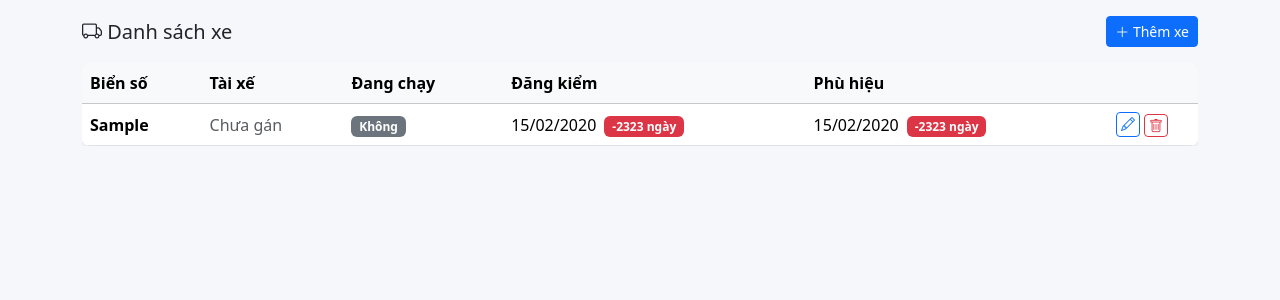
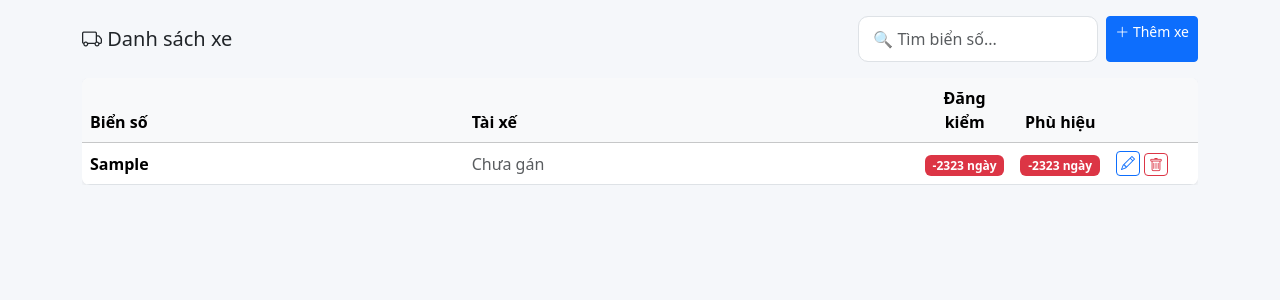
Before and after one commit to ittrichau/Truck_management, a Flask app: page /trucks in a window 1280 px wide. Shown: the part 56-356 px from the top of the page. Run offline with Flask 3, Linux system fonts and the light colour scheme; a user stored in the database is signed in; tables that the repository leaves empty hold one stand-in row (values such as "Sample post"); some libraries are stand-ins or nearby versions.

Commit message:
Update xe

```diff
--- a/app/templates/trucks/index.html
+++ b/app/templates/trucks/index.html
@@ -3,18 +3,22 @@
 {% block content %}
 <div class="d-flex justify-content-between align-items-center mb-3">
     <h5 class="mb-0"><i class="bi bi-truck"></i> Danh sách xe</h5>
-    <a href="{{ url_for('trucks.create') }}" class="btn btn-primary btn-sm"><i class="bi bi-plus-lg"></i> Thêm xe</a>
+    <div class="d-flex gap-2">
+        <div style="width:240px">
+            <input type="text" id="searchInput" class="form-control form-control-sm" placeholder="🔍 Tìm biển số..." oninput="filterTable()">
+        </div>
+        <a href="{{ url_for('trucks.create') }}" class="btn btn-primary btn-sm"><i class="bi bi-plus-lg"></i> Thêm xe</a>
+    </div>
 </div>
 
 <div class="table-container" style="overflow-x: auto;">
-    <table class="table table-hover align-middle bg-white rounded-3 overflow-hidden shadow-sm" style="min-width: 900px;">
+    <table class="table table-hover align-middle bg-white rounded-3 overflow-hidden shadow-sm" id="truckTable">
         <thead class="table-light">
             <tr>
                 <th>Biển số</th>
                 <th>Tài xế</th>
-                <th>Đang chạy</th>
-                <th>Đăng kiểm</th>
-                <th>Phù hiệu</th>
+                <th class="text-center" style="width:70px">Đăng kiểm</th>
+                <th class="text-center" style="width:70px">Phù hiệu</th>
                 <th style="width:90px"></th>
             </tr>
         </thead>
@@ -22,7 +26,12 @@
             {% for item in truck_data %}
             {% set truck = item.truck %}
             <tr>
-                <td><strong>{{ truck.license_plate }}</strong></td>
+                <td>
+                    <strong>{{ truck.license_plate }}</strong>
+                    {% if item.has_active_phoi %}
+                    <span class="badge bg-warning ms-1" title="Đang vận chuyển">&#9654;</span>
+                    {% endif %}
+                </td>
                 <td>
                     {% if item.current_driver %}
                     <a href="{{ url_for('drivers.edit', id=item.current_driver.id) }}">{{ item.current_driver.full_name }}</a>
@@ -30,33 +39,28 @@
                     <span class="text-muted">Chưa gán</span>
                     {% endif %}
                 </td>
-                <td>
-                    {% if item.has_active_phoi %}
-                    <span class="badge bg-warning">Có</span>
+                <td class="text-center">
+                    {% if truck.inspection_date %}
+                        {% set days = truck.inspection_days_until_expiry() %}
+                        {% if days is not none and days <= 15 %}
+                            <span class="badge bg-danger">{{ days }} ngày</span>
+                        {% else %}
+                            <small class="text-muted">{{ truck.inspection_expiry_date().strftime('%d/%m/%Y') if truck.inspection_expiry_date() else '' }}</small>
+                        {% endif %}
                     {% else %}
-                    <span class="badge bg-secondary">Không</span>
+                        <span class="text-muted small">--</span>
                     {% endif %}
                 </td>
-                <td>
-                    {% if truck.inspection_date %}
-                        {{ truck.inspection_expiry_date().strftime('%d/%m/%Y') if truck.inspection_expiry_date() else '' }}
-                        {% set days = truck.inspection_days_until_expiry() %}
+                <td class="text-center">
+                    {% if truck.permit_date %}
+                        {% set days = truck.permit_days_until_expiry() %}
                         {% if days is not none and days <= 15 %}
-                            <span class="badge bg-danger ms-1">{{ days }} ngày</span>
+                            <span class="badge bg-danger">{{ days }} ngày</span>
+                        {% else %}
+                            <small class="text-muted">{{ truck.permit_expiry_date().strftime('%d/%m/%Y') if truck.permit_expiry_date() else '' }}</small>
                         {% endif %}
                     {% else %}
-                        <span class="text-muted">--</span>
-                    {% endif %}
-                </td>
-                <td>
-                    {% if truck.permit_date %}
-                        {{ truck.permit_expiry_date().strftime('%d/%m/%Y') if truck.permit_expiry_date() else '' }}
-                        {% set days = truck.permit_days_until_expiry() %}
-                        {% if days is not none and days <= 15 %}
-                            <span class="badge bg-danger ms-1">{{ days }} ngày</span>
-                        {% endif %}
-                    {% else %}
-                        <span class="text-muted">--</span>
+                        <span class="text-muted small">--</span>
                     {% endif %}
                 </td>
                 <td>
@@ -70,9 +74,23 @@
                 </td>
             </tr>
             {% else %}
-            <tr><td colspan="6" class="text-center text-muted py-4">Chưa có xe nào.</td></tr>
+            <tr><td colspan="5" class="text-center text-muted py-4">Chưa có xe nào.</td></tr>
             {% endfor %}
         </tbody>
     </table>
 </div>
+
+<script>
+function filterTable() {
+    const input = document.getElementById('searchInput');
+    const filter = input.value.toLowerCase().trim();
+    const table = document.getElementById('truckTable');
+    const rows = table.querySelectorAll('tbody tr');
+    rows.forEach(row => {
+        if (row.querySelectorAll('td').length < 5) return;
+        const plate = row.cells[0].textContent.toLowerCase();
+        row.style.display = (!filter || plate.includes(filter)) ? '' : 'none';
+    });
+}
+</script>
 {% endblock %}
```
